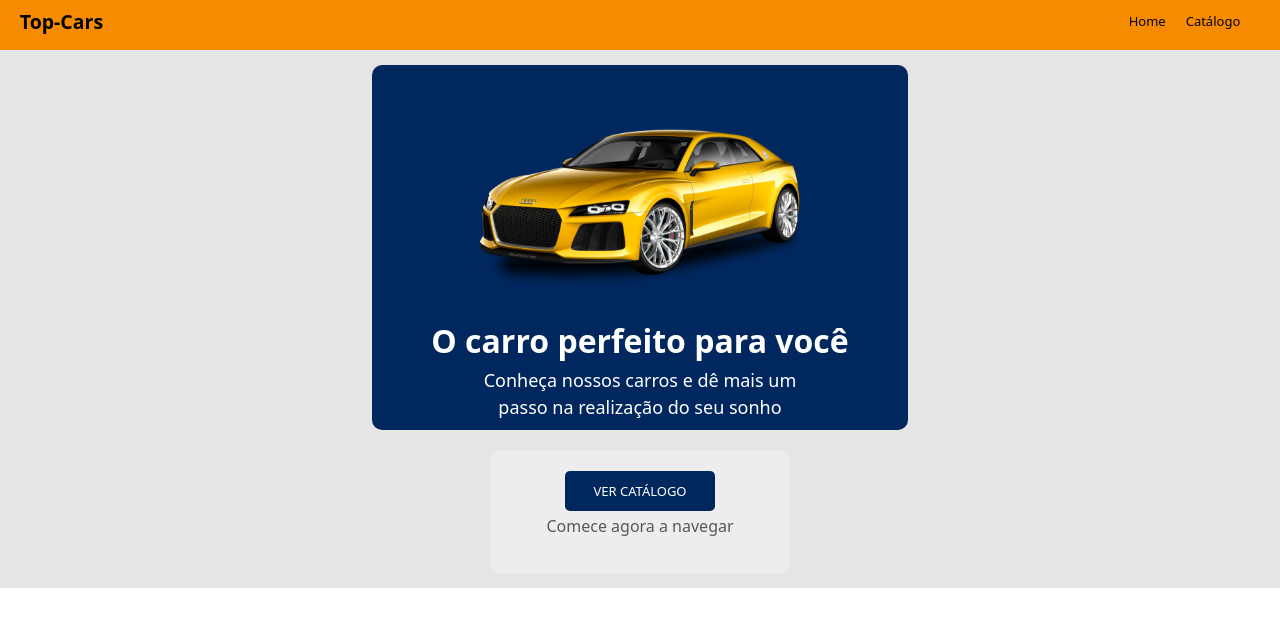
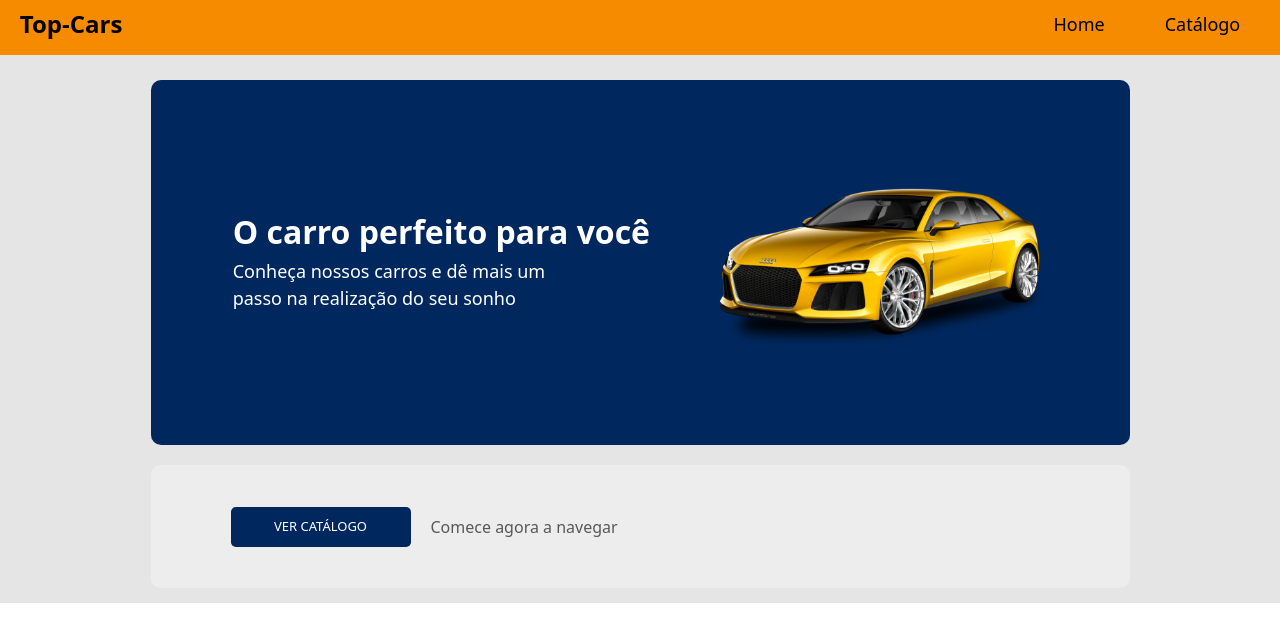
Before and after one commit to RomuloAlbuquerque/top-cars-frontend, a React (Create React App) app: page / in a window 1280 px wide. Shown: the top 642 px of the page. Built offline with nearby package versions, Linux system fonts and the light colour scheme.

Commit message:
finished responsivity

```diff
--- a/src/Routes.tsx
+++ b/src/Routes.tsx
@@ -11,6 +11,9 @@ const MyRoutes = () => {
         <Route path="/" element={<Home />} />
       </Routes>
       <Routes>
+        <Route path="home" element={<Home />} />
+      </Routes>
+      <Routes>
         <Route path="catalogo" element={<Catalogo />} />
       </Routes>
     </BrowserRouter>
--- a/src/components/ButtonHome/index.tsx
+++ b/src/components/ButtonHome/index.tsx
@@ -6,7 +6,9 @@ const ButtonHome = ()=> {
             <button className='button-home btn'>
                 <h6>VER CATÁLOGO</h6>
             </button>
-            <p className='start'>Comece agora a navegar</p>
+            <div className='start'>
+            <p >Comece agora a navegar</p>
+            </div>
         </div>
     )
 }
--- a/src/components/ButtonHome/styles.css
+++ b/src/components/ButtonHome/styles.css
@@ -14,7 +14,8 @@
 
 .button-home {
   background-color: #00285f;
-  width: 50%;
+  width: 180px;
+  max-width: 50%;
   height: 40px;
   font-size: 14px;
   color: white;
@@ -24,7 +25,43 @@
   margin: auto;
 }
 
-.start {
+.start p {
   color: #585858;
   font-size: 16px;
+  margin: 0px;
+  font-weight: 500;
 }
+
+@media (min-width: 576px) {
+  .main-button-home-container {
+    flex-direction: row;
+    justify-content: space-around;
+    align-items: center;
+    max-width: 536px;
+    padding: 0px 60px;
+  }
+}
+
+@media (min-width: 768px) {
+  .main-button-home-container {
+    justify-content: flex-start;
+    max-width: 728px;
+    padding: 0px 80px;
+  }
+
+  .button-home {
+    margin-right: 20px;
+  }
+}
+
+@media (min-width: 992px) {
+  .main-button-home-container {
+    max-width: 952px;
+  }
+}
+
+@media (min-width: 1200px) {
+  .main-button-home-container {
+    max-width: 979px;
+  }
+}
--- a/src/components/CardHome/styles.css
+++ b/src/components/CardHome/styles.css
@@ -32,18 +32,22 @@ p {
 }
 
 @media (min-width: 576px) {
-
   .main-card-home-container {
+    justify-content: flex-start;
+    padding: auto;
     max-width: 536px;
-    padding-top: 1px 0px;
+    height: 365px;
+    margin-top: 10px;
   }
   .img-card-home {
     width: 333px;
-    height: auto;
+    height: 199px;
+    margin: 0px;
   }
 
   .text-card-home {
     max-width: 420px;
+    margin: 0px;
   }
   .text-card-home h1 {
     font-size: 32px;
@@ -56,3 +60,50 @@ p {
     margin: auto;
   }
 }
+
+@media (min-width: 768px) {
+  .main-card-home-container {
+    max-width: 728px;
+    height: 475px;
+    padding: 50px 0px;
+    margin-top: 10px;
+  }
+}
+
+@media (min-width: 992px) {
+  .main-card-home-container {
+    justify-content: space-around;
+    max-width: 952px;
+    height: 579px;
+    padding: 90px 0px;
+  }
+
+  .img-card-home {
+    width: 455px;
+    height: 272px;
+  }
+}
+
+@media (min-width: 1200px) {
+  .main-card-home-container {
+    max-width: 979px;
+    height: 365px;
+    flex-direction: row-reverse;
+    justify-content: space-around;
+    padding: 0px 50px;
+  }
+
+  .img-card-home {
+    width: 333px;
+    height: 199px;
+  }
+
+  .text-card-home h1 {
+    text-align: left;
+  }
+
+  .text-card-home p {
+    text-align: left;
+    margin-left: 0px;
+  }
+}
--- a/src/components/Navbar/index.tsx
+++ b/src/components/Navbar/index.tsx
@@ -29,7 +29,7 @@ const Navbar = () => {
         >
           <ul className="navbar-nav offset-md-2 list-menu">
             <li>
-              <NavLink to="/">
+              <NavLink to="home">
                 <h2>Home</h2>
               </NavLink>
             </li>
--- a/src/components/Navbar/styles.css
+++ b/src/components/Navbar/styles.css
@@ -1,5 +1,9 @@
 * {
   font-size: 13px;
+}
+
+a.active h2 {
+  font-weight: bold;
 }
 
 .main-navbar-container {
@@ -8,27 +12,41 @@
   max-height: 100px;
 }
 
-h1{
+h1 {
   font-size: 1.5em;
   font-weight: 700;
 }
 
-h2{
+h2 {
   font-size: 1em;
+  font-weight: 400;
 }
 
-@media (min-width: 576px){
-  .list-menu li{
-    margin-right: 20px;
+@media (min-width: 576px) {
+  .logo-navbar-container{
+    max-width: 117px;
+    min-height: 70;
+  }
+  .logo-navbar-container h1 {
+    font-size: 24px;
   }
 
-  .content-navbar-container{
+  .list-menu li {
+    margin-right: 20px;
+    margin-left: 40px;
+  }
+
+  .content-navbar-container {
     display: flex;
     align-items: center;
   }
 
-  .menu-navbar-container{
+  .menu-navbar-container {
     display: flex;
     justify-content: flex-end;
   }
+
+  .list-menu h2{
+    font-size: 18px;
+  }
 }
--- a/src/page/Catalogo/index.tsx
+++ b/src/page/Catalogo/index.tsx
@@ -29,6 +29,21 @@ const Catalogo = () => {
           <div className="col-sm-6 col-md-4 col-lg-3 col-xl-2">
             <CardCatalogo />
           </div>
+          <div className="col-sm-6 col-md-4 col-lg-3 col-xl-2">
+            <CardCatalogo />
+          </div>
+          <div className="col-sm-6 col-md-4 col-lg-3 col-xl-2">
+            <CardCatalogo />
+          </div>
+          <div className="col-sm-6 col-md-4 col-lg-3 col-xl-2">
+            <CardCatalogo />
+          </div>
+          <div className="col-sm-6 col-md-4 col-lg-3 col-xl-2">
+            <CardCatalogo />
+          </div>
+          <div className="col-sm-6 col-md-4 col-lg-3 col-xl-2">
+            <CardCatalogo />
+          </div>
         </div>
       </div>
     </div>
```
Lines whose indentation alone changed are shown as unchanged.
